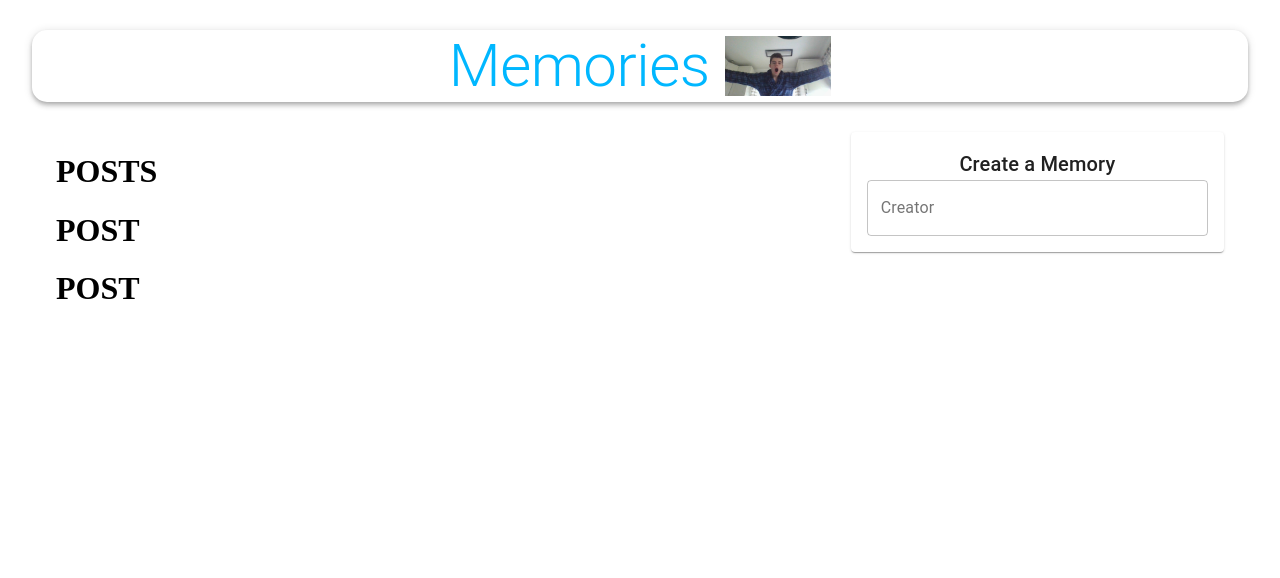
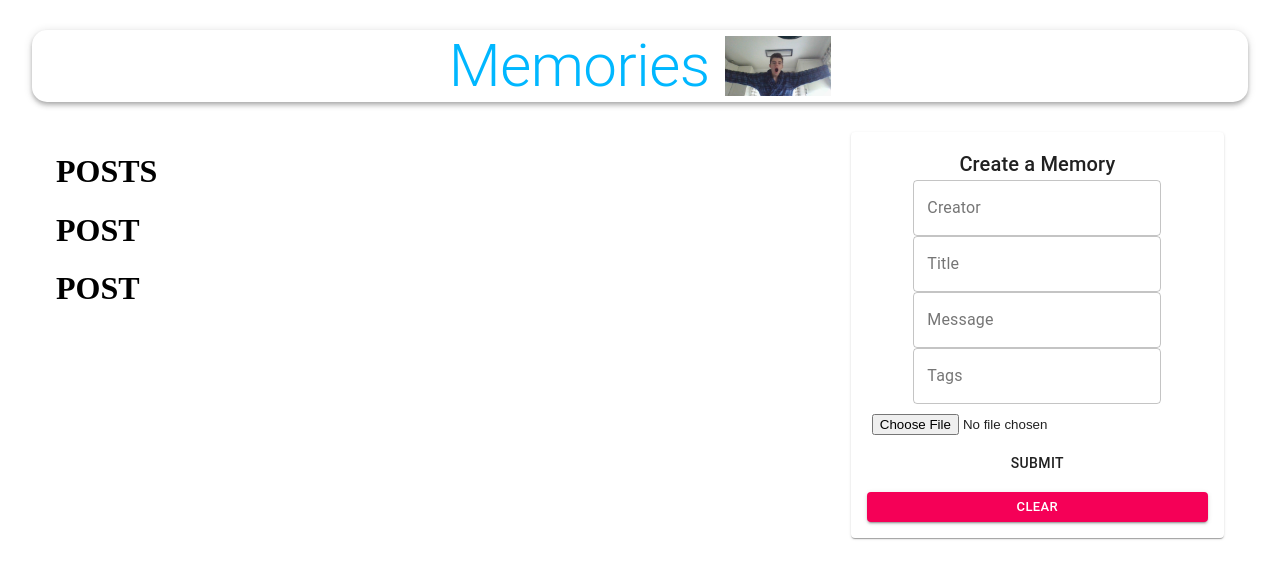
Before and after one commit to Alexander-Fransson/Storefinder, a React (Create React App) app in the folder client/: page / in a window 1280 px wide. Shown: the top 578 px of the page. Built offline with nearby package versions, Linux system fonts and the light colour scheme; no server answers.

Commit message:
I have a thing in a place OMG

```diff
--- a/client/src/commponents/Form/Form.js
+++ b/client/src/commponents/Form/Form.js
@@ -1,6 +1,7 @@
 import React, { useState } from 'react';
 import useStyles from './styles';
 import { TextField, Button, Typography, Paper} from '@material-ui/core';
+import FileBase from 'react-file-base64';
 
 const Form = () => {
     const [postData, setPostData] = useState({
@@ -12,18 +13,20 @@
     });
     const classes = useStyles();
     const handleSubmit = () => {}
+    const clear = () => {}
+
     return (
         <Paper className={classes.paper}>
             <form autoComplete='off' noValidate className={classes.form} onSubmit={handleSubmit}>
                 <Typography variant='h6'>Create a Memory</Typography>
-                <TextField
-                name='creator'
-                variant='outlined'
-                label='Creator'
-                fullWidth
-                value={postData.creator}
-                onChange ={(e) => setPostData({...postData, creator: e.target.value})}
-                />
+                <TextField name='creator' variant='outlined' label='Creator' fullWidthvalue = {postData.creator} onChange = {(e) => setPostData({...postData, creator: e.target.value})}/>
+                <TextField name='title' variant='outlined' label='Title' fullWidthvalue = {postData.title} onChange = {(e) => setPostData({...postData, title: e.target.value})}/>
+                <TextField name='message' variant='outlined' label='Message' fullWidthvalue = {postData.message} onChange = {(e) => setPostData({...postData, message: e.target.value})}/>
+                <TextField name='tags' variant='outlined' label='Tags' fullWidthvalue = {postData.tags} onChange = {(e) => setPostData({...postData, tags: e.target.value})}/>
+                <div className= {classes.fileInput}><FileBase type='file' multiple={false} onDone ={({base64}) => setPostData({...postData, selectedFile: base64})}/></div>
+                <Button className={classes.buttonSubmit} variant='container' color='primary' size='large' type='submit' fullWidth>Submit</Button>
+                <Button variant='contained' color='secondary' size='small' onClick={clear} fullWidth>clear</Button>
+
             </form>
 
         </Paper>
```
